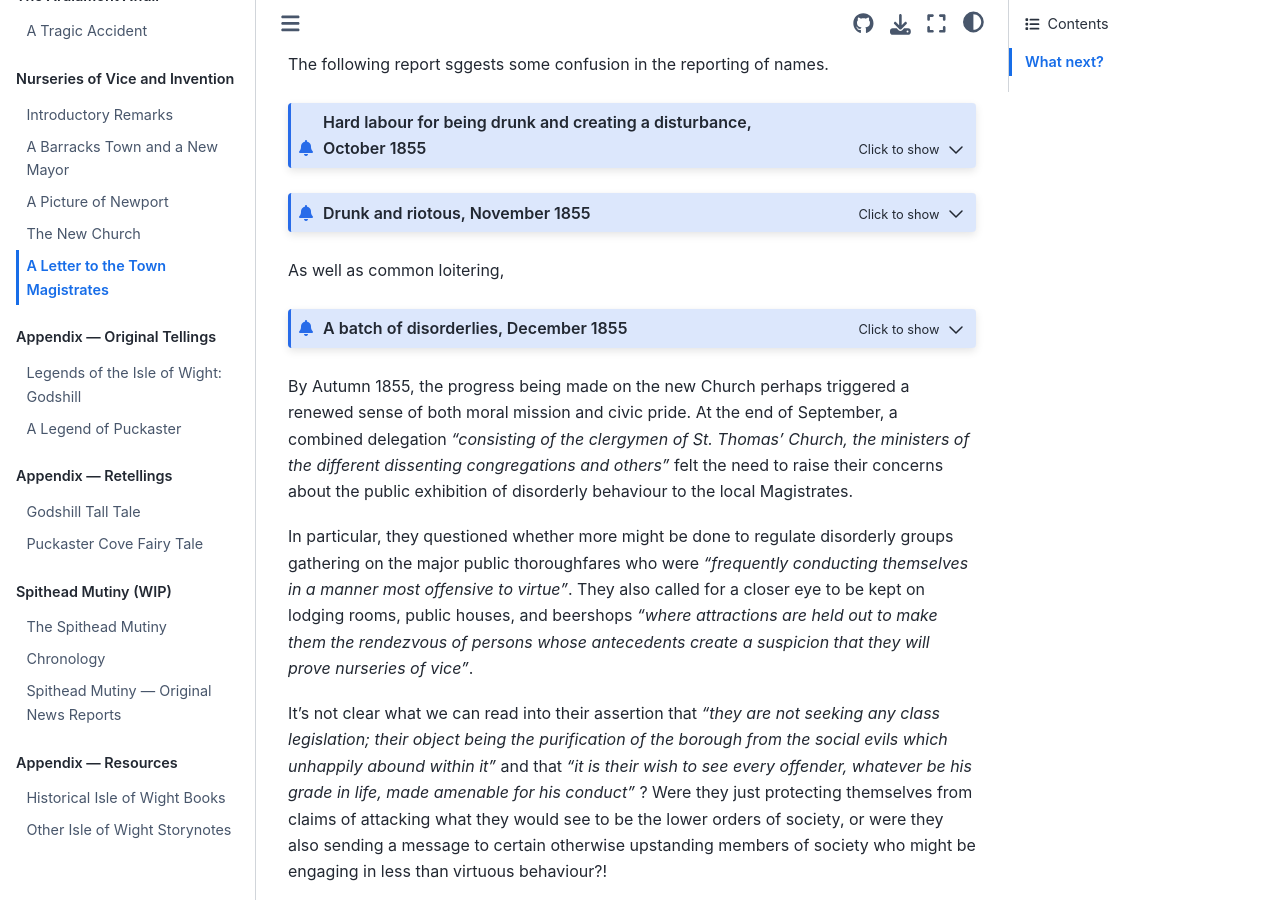
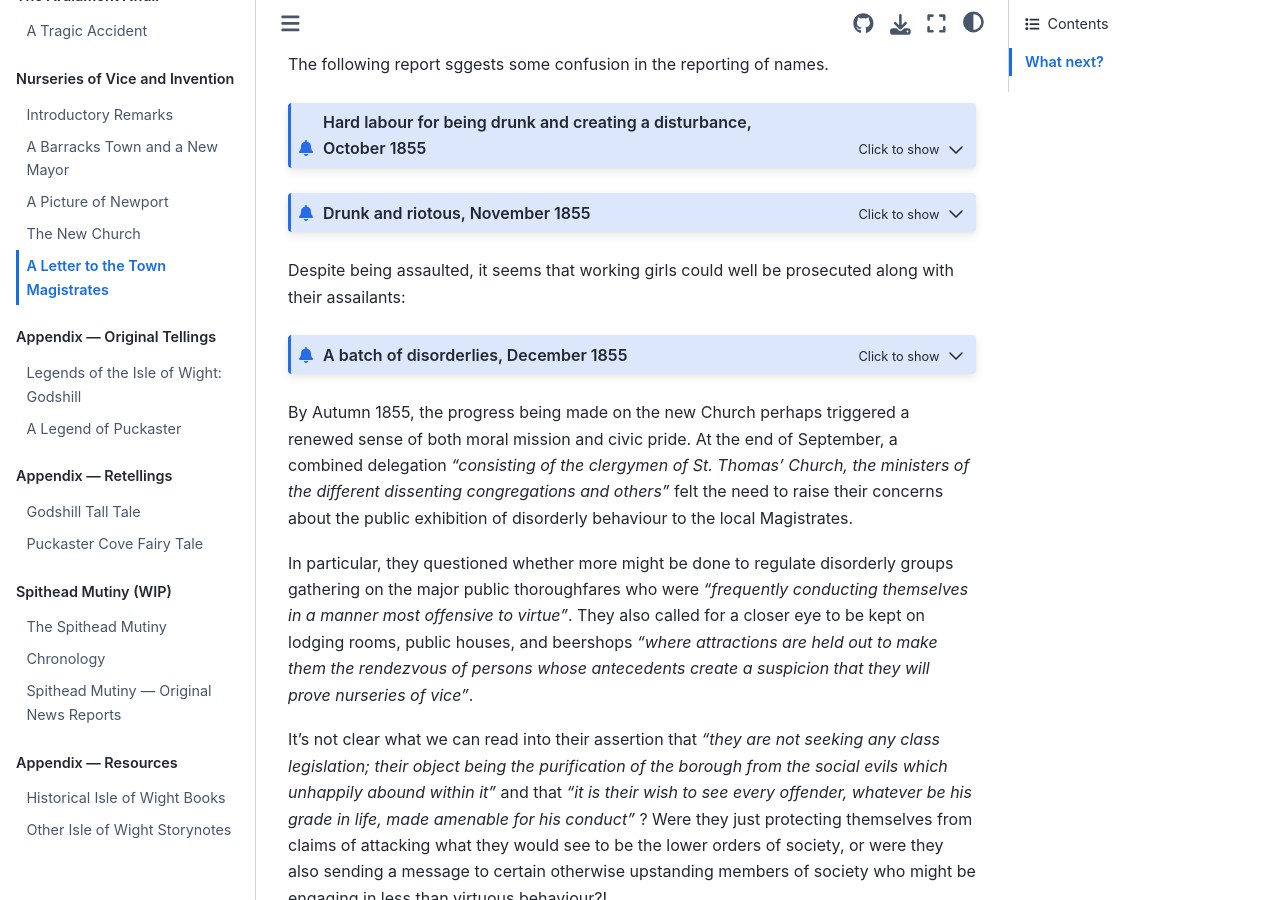
Before and after one commit to psychemedia/island-storynotes, a Jupyter Book: the page built from carus-wilson/15-letter-to-magistrates.md, in a window 1280 px wide and 900 px high, scrolled down 542 px. Built offline with Jupyter Book 1.0.4 settings and Sphinx 7.4.7 and the Sphinx Book theme 1.1.4, drawn with Linux system fonts in a browser that asks for light colours.

Commit message:
Update 15-letter-to-magistrates.md

````diff
--- a/carus-wilson/15-letter-to-magistrates.md
+++ b/carus-wilson/15-letter-to-magistrates.md
@@ -87,7 +87,7 @@ Charlotte Honeybunn, Elizabeth West, and Julia Vine, were committed for twenty-o
 
 ```
 
-As well as common loitering,
+Despite being assaulted, it seems that working girls could well be prosecuted along with their assailants:
 
 ```{admonition} A batch of disorderlies, December 1855
 :class: dropdown
````
